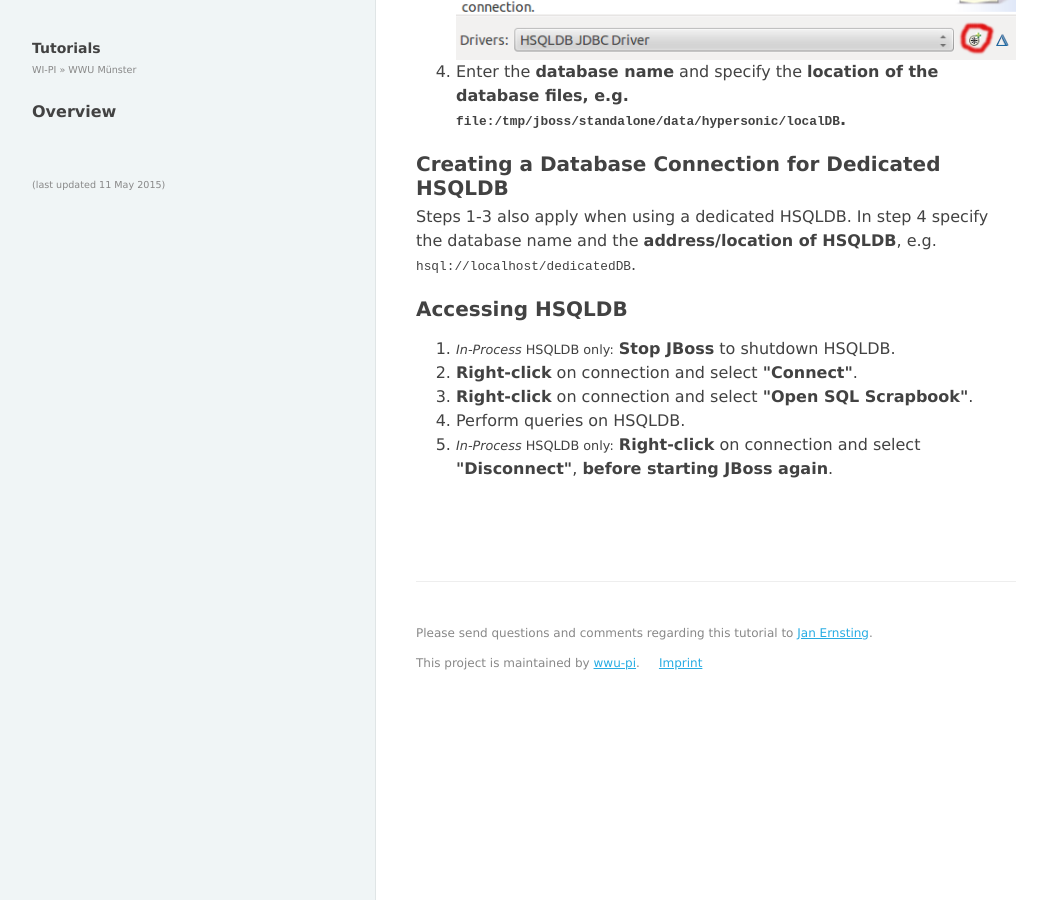
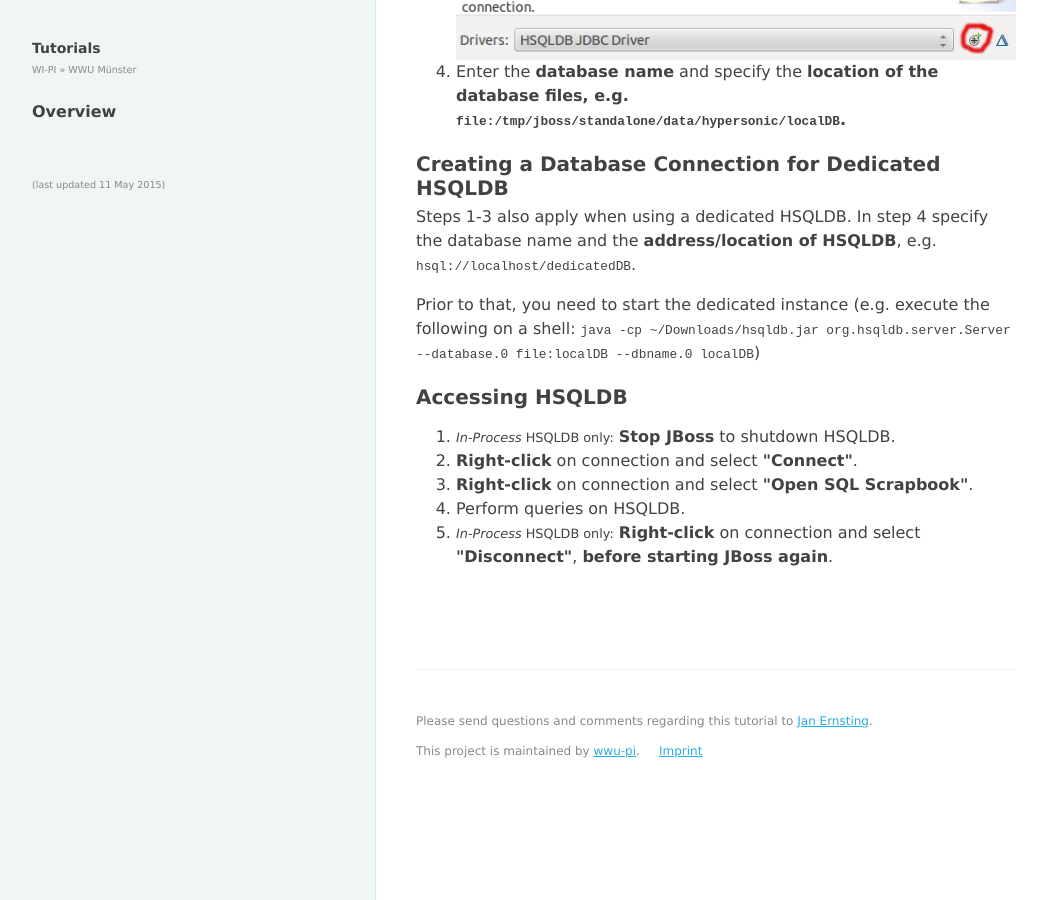
Before and after one commit to wwu-pi/tutorials, a Jekyll site: the page built from lectures/acse/030_tutorial_db_java.html, in a window 1280 px wide and 900 px high, scrolled down 652 px. Shown: the whole window, without its empty margins (8-1055 px from the left). Built offline with Jekyll 4.4.1, drawn with Linux system fonts in a browser that asks for light colours.

Commit message:
Add paragraph on spawning a dedicated instance

```diff
--- a/lectures/acse/030_tutorial_db_java.html
+++ b/lectures/acse/030_tutorial_db_java.html
@@ -18,6 +18,7 @@
 </ol>
 <h3>Creating a Database Connection for Dedicated HSQLDB</h3>
 <p>Steps 1-3 also apply when using a dedicated HSQLDB. In step 4 specify the database name and the <b>address/location of HSQLDB</b>, e.g. <small><tt>hsql://localhost/dedicatedDB</tt></small>.</p>
+<p>Prior to that, you need to start the dedicated instance (e.g. execute the following on a shell: <small><tt>java -cp ~/Downloads/hsqldb.jar org.hsqldb.server.Server --database.0 file:localDB --dbname.0 localDB</small></tt>)</p>
 <h3>Accessing HSQLDB</h3>
     <ol>
       <li><small><em>In-Process</em> HSQLDB only:</small> <b>Stop JBoss</b> to shutdown HSQLDB.</li>
```
